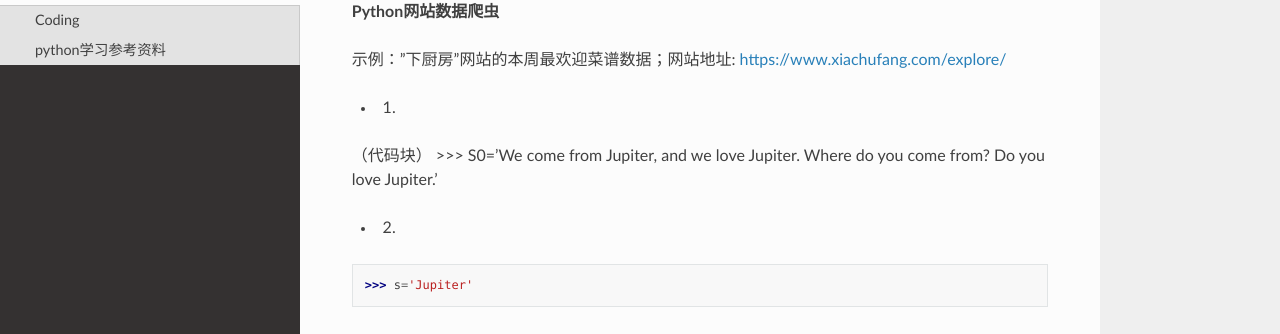
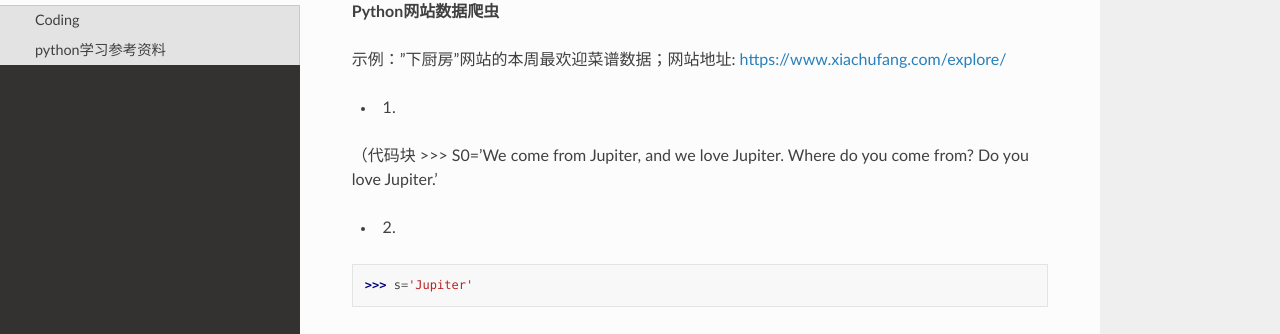
Before and after one commit to sandaowu/IACCS-Python-Study, a Sphinx documentation site: the page built from docs/source/study3.rst, in a window 1280 px wide and 1149 px high. Shown: the part 216-550 px from the top of the window. Built offline with Sphinx 7.4.7 and the Read the Docs theme 2.0.0, drawn with Linux system fonts in a browser that asks for light colours.

```diff
--- a/docs/source/study3.rst
+++ b/docs/source/study3.rst
@@ -7,7 +7,7 @@ Coding
 示例："下厨房"网站的本周最欢迎菜谱数据；网站地址: https://www.xiachufang.com/explore/
 
 * 1.
-（代码块）
+（代码块
 >>> S0='We come from Jupiter, and we love Jupiter. Where do you come from? Do you love Jupiter.'
 
 * 2.
```
